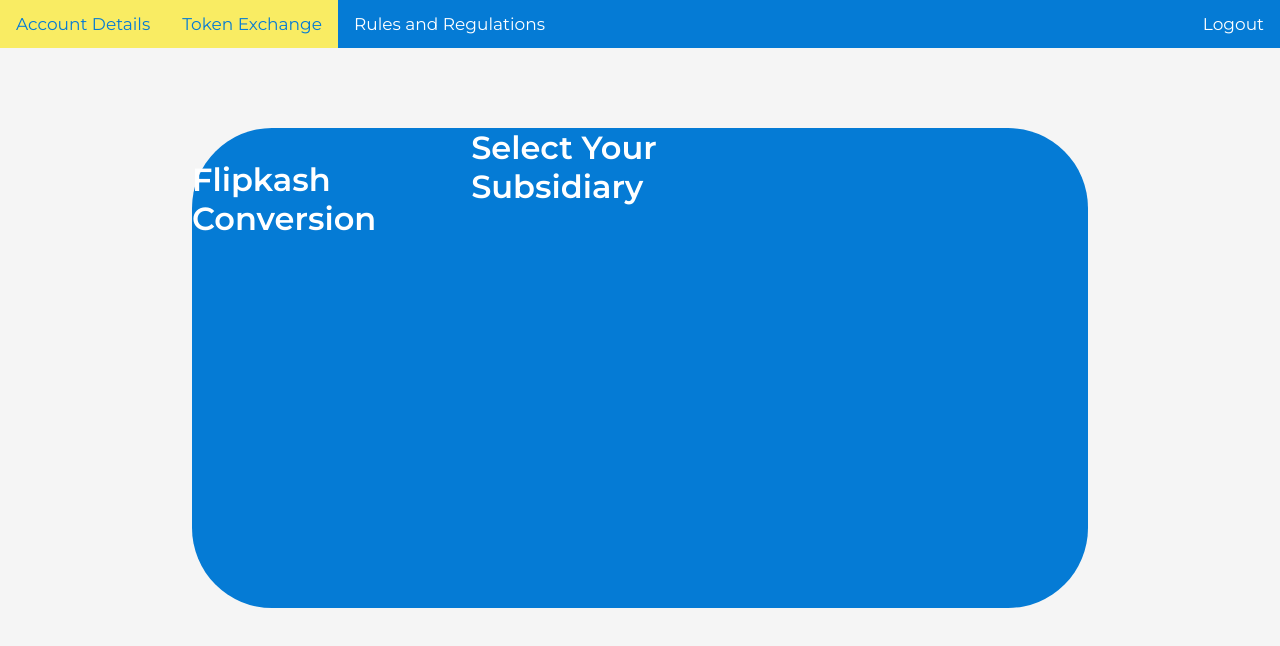
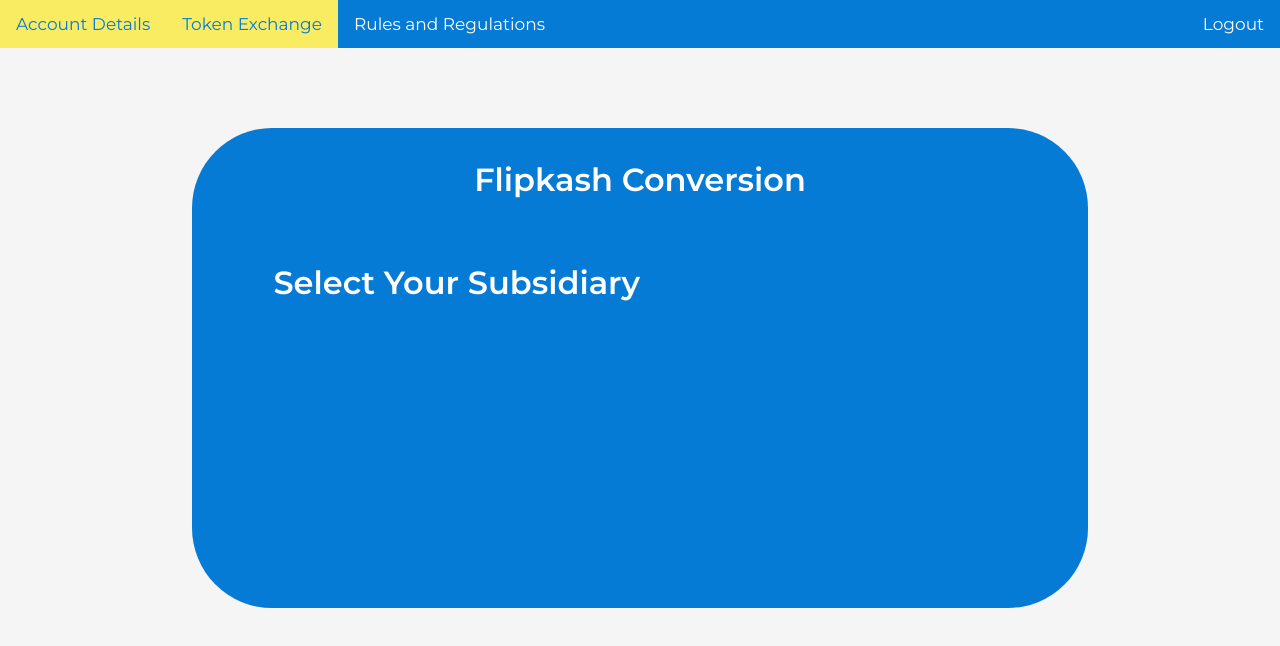
Before and after one commit to Avirat201189221/3pixel_GRID5.0, a website: page public/src/bank.html in a window 1280 px wide. Shown: the top 646 px of the page. Drawn offline with Linux system fonts and the light colour scheme.

Commit message:
fix subsidaries.html

```diff
--- a/public/src/bank.css
+++ b/public/src/bank.css
@@ -12,16 +12,17 @@
 }
 .main-flex{
     display: flex;
+    flex-direction: column;
     height: 60vh;
     width:70vw;
     background-color:#057bd5;
-    justify-content: center;
-    /* align-items: center; */
+    /* justify-content: center; */
+    align-items: center;
     border-radius: 5rem;
     margin-top:5rem;
 }
 .conversion-data{
+    margin-top:4rem;
     display: grid;
     grid-template-columns: repeat(2,1fr);
-
 }
--- a/public/src/bank.html
+++ b/public/src/bank.html
@@ -35,7 +35,7 @@
 
             </div>
             <div class="right">
-
+              <h1 style="color:white"></h1>
             </div>
           </div>
         </div>
```
Also changed, not shown: public/src/subsidiaries.html (+1 -0 lines).
